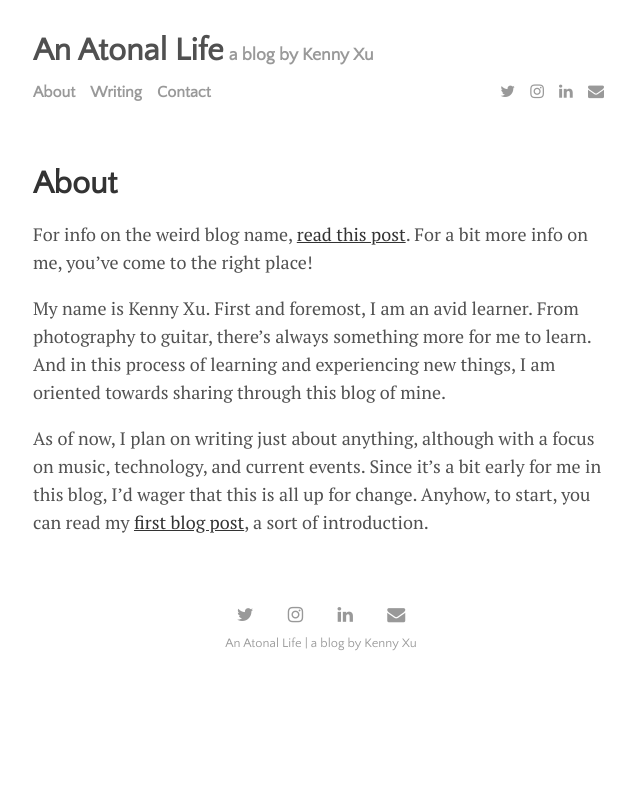
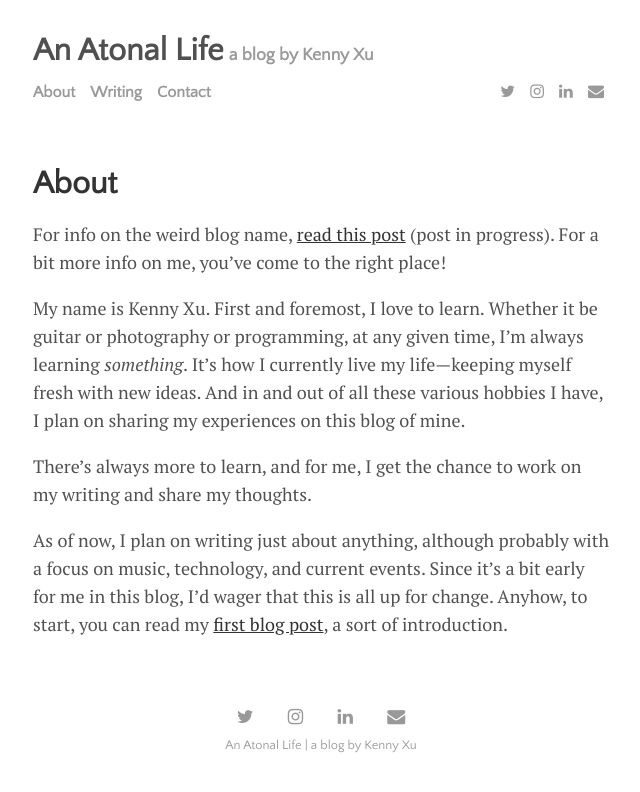
Before and after one commit to kennythexu/kennythexu, a Jekyll site: the page built from menu/about.md, in a window 1280 px wide. Shown: the top 792 px of the page, without its empty margins (319-959 px from the left). Built offline with Jekyll 4.4.1, drawn with Linux system fonts in a browser that asks for light colours; nearby versions of some CDN libraries.

Commit message:
about and contact

```diff
--- a/menu/about.md
+++ b/menu/about.md
@@ -2,8 +2,10 @@
 layout: page
 title: About
 ---
-For info on the weird blog name, [read this post](../journal/On-the-Title-of-This-Blog.html). For a bit more info on me, you've come to the right place!
+For info on the weird blog name, [read this post](../journal/On-the-Title-of-This-Blog.html) (post in progress). For a bit more info on me, you've come to the right place!
 
-My name is Kenny Xu. First and foremost, I am an avid learner. From photography to guitar, there's always something more for me to learn. And in this process of learning and experiencing new things, I am oriented towards sharing through this blog of mine.
+My name is Kenny Xu. First and foremost, I love to learn. Whether it be guitar or photography or programming, at any given time, I'm always learning _something_. It's how I currently live my life—keeping myself fresh with new ideas. And in and out of all these various hobbies I have, I plan on sharing my experiences on this blog of mine.
 
-As of now, I plan on writing just about anything, although with a focus on music, technology, and current events. Since it's a bit early for me in this blog, I'd wager that this is all up for change. Anyhow, to start, you can read my [first blog post](../journal/Subways-and-Strangers-an-Introduction.html), a sort of introduction.
+There's always more to learn, and for me, I get the chance to work on my writing and share my thoughts.
+
+As of now, I plan on writing just about anything, although probably with a focus on music, technology, and current events. Since it's a bit early for me in this blog, I'd wager that this is all up for change. Anyhow, to start, you can read my [first blog post](../journal/Subways-and-Strangers-an-Introduction.html), a sort of introduction.
```
Also changed, not shown: menu/contact.md (+1 -1 lines).
